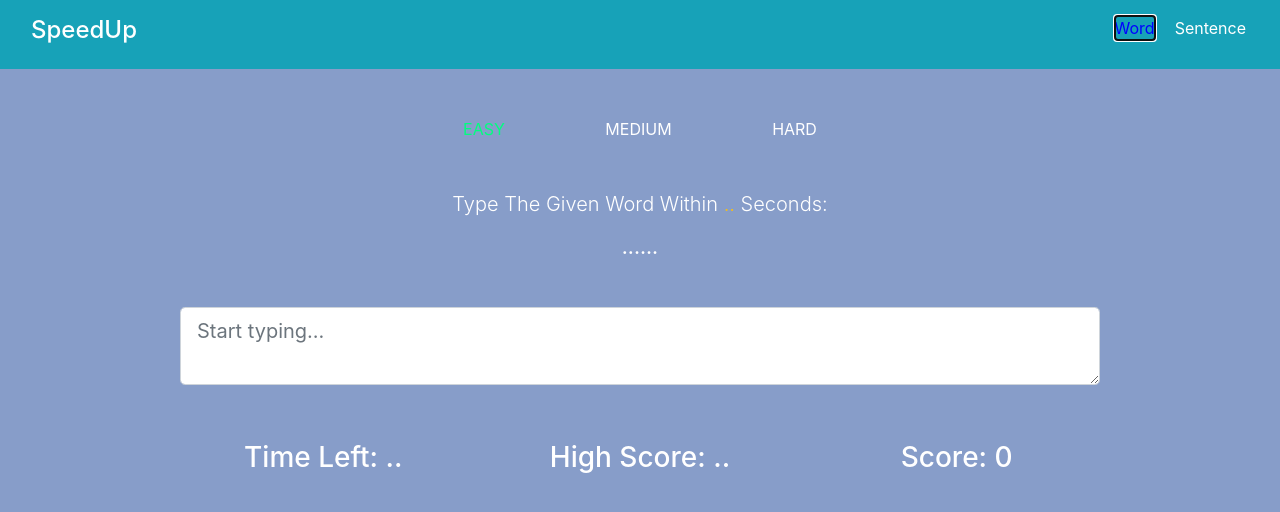
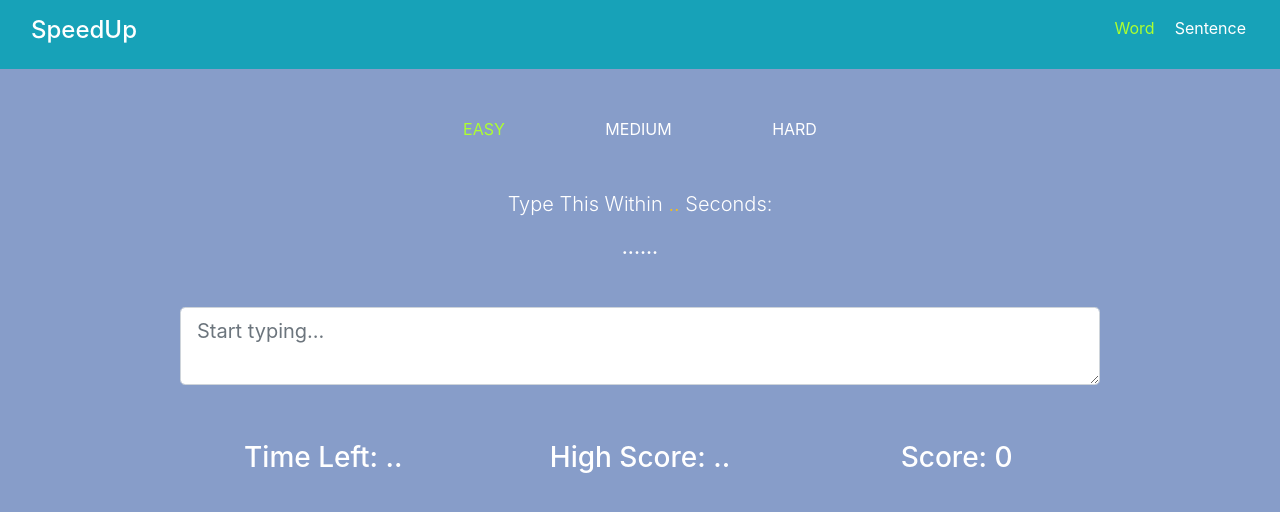
Before and after one commit to mdjahidhasan009/SpeedUp, a plain HTML site: page index.html in a window 1280 px wide. Both pictures are taken after a click on the button "Word". Drawn offline with nearby package versions, Linux system fonts and the light colour scheme; no server answers.

Commit message:
Final Refactor

```diff
--- a/index.css
+++ b/index.css
@@ -1,4 +1,3 @@
-/*NavBar*/
 header {
     display: flex;
     justify-content: space-between;
@@ -44,13 +43,14 @@ button {
     color: white;
     cursor: pointer;
     padding: 0 !important;
-
 }
 
+button:focus {outline:0;}
+
 .active {
-    color: blue;
+    color: greenyellow;
 }
 
 .levelModeActive {
-    color: springgreen;
+    color: greenyellow;
 }
--- a/index.html
+++ b/index.html
@@ -32,7 +32,7 @@
           <button id="hard" class="ml-5">HARD</button>
         </div>
 
-        <p class="lead">Type The Given Word Within
+        <p class="lead">Type This Within
           <span class="text-warning" id="seconds">..</span> Seconds:</p>
         <h5 class="mb-5" id="current-word">......</h5>
         <textarea type="text" class="form-control form-control-lg" placeholder="Start typing..." id="word-input" autofocus></textarea>
--- a/index.js
+++ b/index.js
@@ -1,13 +1,3 @@
-window.addEventListener('load', ()=> {
-    // if(localStorage.getItem('currentLevel')) {
-    //     selectLevel(localStorage.getItem('currentLevel'));
-    // } else {
-    //     selectLevel();
-    // }
-    // showHighScore();
-    init();
-});
-
 let time = 0;
 let score = 0;
 let isStartTyping = false;
@@ -34,52 +24,32 @@ const hardMode = document.querySelector("#hard");
 
 wordMode.addEventListener('click', ()=> { selectMode('word'); })
 sentenceMode.addEventListener('click', ()=> { selectMode('sentence'); })
+
+easyMode.addEventListener('click', () => selectLevel('Easy'));
+mediumMode.addEventListener('click', () => selectLevel('Medium'));
+hardMode.addEventListener('click', () => selectLevel('Hard'));
+
+wordInput.addEventListener('input', startMatch);
 tryAgain.addEventListener('click', () => {
     location.reload();
     return false;
 });
 
-easyMode.addEventListener('click', () => selectLevel('Easy'));
-mediumMode.addEventListener('click', () => selectLevel('Medium'));
-hardMode.addEventListener('click', () => selectLevel('Hard'));
-
-var i = 0;
 function init () {
-    console.log(i++);
-    // if (localStorage.getItem('isInSentenceMode') === 'true') {
-    //     sentenceMode.classList.add('active');
-    //     isInSentenceMode = true;
-    // }
-    // else {
-    //     wordMode.classList.add('active');
-    //     isInSentenceMode = false;
-    // }
-    // if(localStorage.getItem('currentLevel')) {
-    //     selectLevel(localStorage.getItem('currentLevel'));
-    // } else {
-    //
-    // }
     if(firstIteration) {
         selectLevel(null);
         selectMode(null);
-        showHighScore();
     }
+    showHighScore();
 
     score = 0;
-    scoreDisplay.innerHTML = 0;
+    scoreDisplay.innerHTML = '0';
     timeDisplay.innerText = '..';
     time = null;
-    // if(isInSentenceMode) {
-    //     if(localStorage.getItem('highScoreInSentenceMode'))
-    //         highScore.innerText = localStorage.getItem('highScoreInSentenceMode');
-    //     else if(localStorage.getItem('highScoreInWordMode')) {
-    //         highScore.innerText = localStorage.getItem('highScoreInWordMode');
-    //     }
-    // }
+
     showWord();
-    wordInput.addEventListener('input', startMatch);
+
     firstIteration = false;
-    console.log('init');
 }
 
 function selectLevel(level) {
@@ -99,18 +69,17 @@ function selectLevel(level) {
     localStorage.setItem('currentLevel', level);
     isStartTyping = false;
     selectedLevel = level;
+    isCountdownStart = false;
 
     if(!firstIteration) init();
-    console.log('selectLevel-'+level)
 }
 
 function selectMode(mode) {
     if(mode === null) {
         if(localStorage.getItem('isInSentenceMode')) {
-            if(localStorage.getItem('isInSentenceMode')) mode = 'sentence';
+            if(localStorage.getItem('isInSentenceMode') === 'true') mode = 'sentence';
             else mode = 'word';
         }
-        mode = 'word';
     }
     mode === 'word' ? wordMode.classList.add('active') : wordMode.classList.remove('active');
     mode === 'word' ? localStorage.setItem('isInSentenceMode', 'false') : localStorage.setItem('isInSentenceMode', 'true');
@@ -119,10 +88,10 @@ function selectMode(mode) {
 
     if(timer) clearInterval(timer);
     isStartTyping = false;
-    // isInSentenceMode = true;
+    isCountdownStart = false;
+
 
     if(!firstIteration) init();
-    console.log('selectMode-'  + isInSentenceMode + '-' + mode);
 }
 
 async function showWord() {
@@ -135,13 +104,12 @@ async function showWord() {
     else word = String(word);
     currentWord.innerHTML = '';
     time = Math.round(word.length / levelDivider);
-    seconds.innerHTML = time;
+    seconds.innerHTML = time.toString();
     word.split('').forEach(character => {
         const characterSpan = document.createElement('span');
         characterSpan.innerText = character;
         currentWord.appendChild(characterSpan);
     })
-    console.log('showWord')
 }
 
 function countdown() {
@@ -166,7 +134,6 @@ function countdown() {
             if(timer) clearInterval(timer);
         }
     }
-    console.log('countdown')
 }
 
 function startMatch() {
@@ -182,7 +149,6 @@ function startMatch() {
         score++;
     }
     scoreDisplay.innerHTML = score;
-    console.log('startMatch')
 }
 
 function matchWords() {
@@ -217,12 +183,12 @@ function matchWords() {
         message.innerHTML = '';
         return false;
     }
-    console.log('matchWord')
 }
 
 function showHighScore() {
     let mode = 'highScore' + (isInSentenceMode ? 'Sentence' : 'Word') + selectedLevel;
     if(localStorage.getItem(mode)) highScore.innerText = localStorage.getItem(mode);
     else highScore.innerText = '..';
-    console.log('showHighScore');
 }
+
+init();
```
Also changed, not shown: 1 other file.
